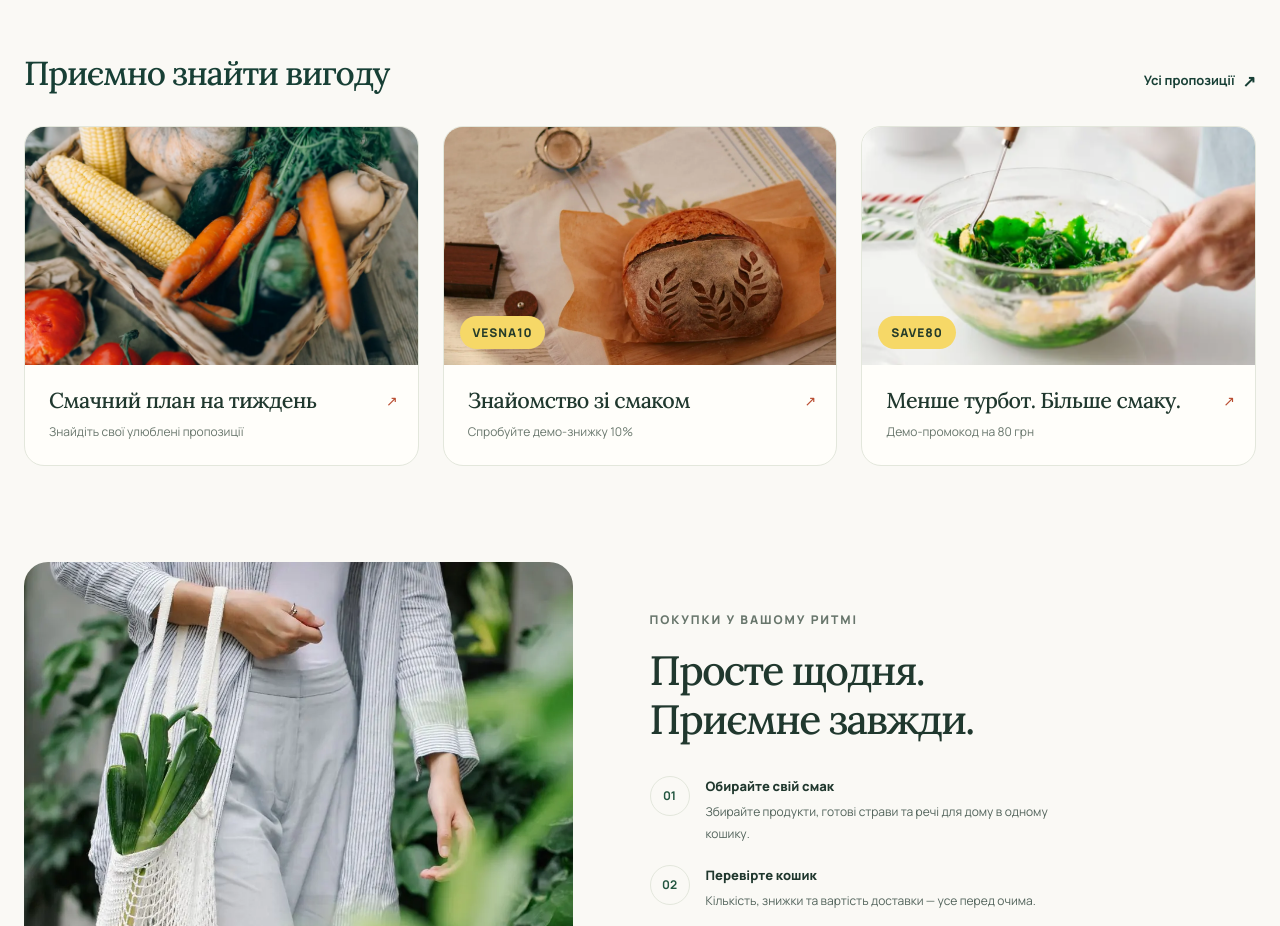
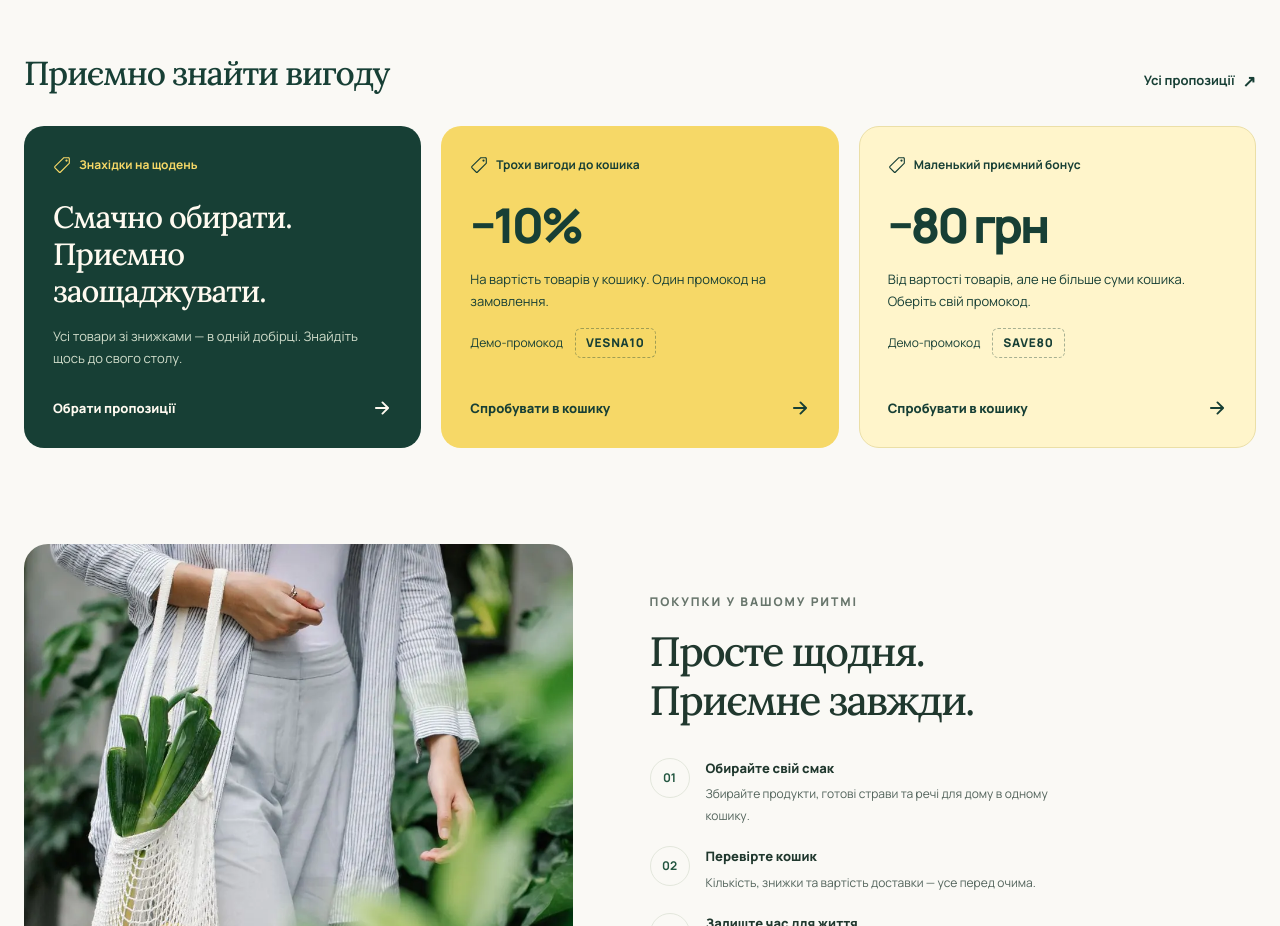
Before and after one commit to YuriyBaranov83/react-shop, a React (Vite) app: page / in a window 1280 px wide. Shown: the part 3400-4326 px from the top of the page. Built offline with nearby package versions, Linux system fonts and the light colour scheme.

Commit message:
Replace repeated promotion photos with clear offer cards

```diff
--- a/src/data/homePromotionsData.js
+++ b/src/data/homePromotionsData.js
@@ -1,30 +1,33 @@
-import { editorialPhotography } from "./marketPhotography";
+import { PROMO_CODES } from "@/features/cart/model/checkout";
+
 export const homePromotionsData = [
   {
     id: "weekly-table",
-    variant: "preorder",
-    title: "Смачний план на тиждень",
-    text: "Знайдіть свої улюблені пропозиції",
+    variant: "market",
+    eyebrow: "Знахідки на щодень",
+    title: "Смачно обирати. Приємно заощаджувати.",
+    text: "Усі товари зі знижками — в одній добірці. Знайдіть щось до свого столу.",
     href: "/catalog/supermarket?filter=sale",
-    badge: null,
-    image: editorialPhotography.hero,
+    action: "Обрати пропозиції",
   },
   {
     id: "first-basket",
-    variant: "holiday",
-    title: "Знайомство зі смаком",
-    text: "Спробуйте демо-знижку 10%",
+    variant: "sunny",
+    eyebrow: "Трохи вигоди до кошика",
+    title: `−${PROMO_CODES.VESNA10.value}%`,
+    text: "На вартість товарів у кошику. Один промокод на замовлення.",
     href: "/cart?promo=VESNA10",
-    badge: "VESNA10",
-    image: editorialPhotography.bakery,
+    code: "VESNA10",
+    action: "Спробувати в кошику",
   },
   {
     id: "easy-dinner",
-    variant: "combo",
-    title: "Менше турбот. Більше смаку.",
-    text: "Демо-промокод на 80 грн",
+    variant: "cream",
+    eyebrow: "Маленький приємний бонус",
+    title: `−${PROMO_CODES.SAVE80.value / 100} грн`,
+    text: "Від вартості товарів, але не більше суми кошика. Оберіть свій промокод.",
     href: "/cart?promo=SAVE80",
-    badge: "SAVE80",
-    image: editorialPhotography.kitchen,
+    code: "SAVE80",
+    action: "Спробувати в кошику",
   },
 ];
--- a/src/pages/home/sections/PromotionsSection.jsx
+++ b/src/pages/home/sections/PromotionsSection.jsx
@@ -1,8 +1,17 @@
 import { Link } from "react-router-dom";
+import clsx from "clsx";
+import { IoArrowForwardOutline, IoPricetagOutline } from "react-icons/io5";
 import Container from "@/components/layout/Container";
 import SectionHeader from "@/components/ui/SectionHeader";
 import { homePromotionsData } from "@/data/homePromotionsData";
 import styles from "./PromotionsSection.module.css";
+
+const tones = {
+  market: styles.market,
+  sunny: styles.sunny,
+  cream: styles.cream,
+};
+
 const PromotionsSection = () => (
   <section id="promotions" className={styles.promotions}>
     <Container>
@@ -13,25 +22,34 @@ const PromotionsSection = () => (
       />
       <div className={styles.grid}>
         {homePromotionsData.map((promo) => (
-          <Link key={promo.id} to={promo.href} className={styles.card}>
-            <div className={styles.photo}>
-              <img
-                src={promo.image}
-                alt=""
-                loading="lazy"
-                decoding="async"
-                width="800"
-                height="600"
-              />
-              {promo.badge && (
-                <span className={styles.badge}>{promo.badge}</span>
+          <Link
+            key={promo.id}
+            to={promo.href}
+            className={clsx(styles.card, tones[promo.variant])}
+          >
+            <p className={styles.eyebrow}>
+              <IoPricetagOutline aria-hidden="true" />
+              {promo.eyebrow}
+            </p>
+            <h3
+              className={clsx(
+                styles.value,
+                promo.code && styles["coupon-value"],
               )}
-            </div>
-            <div className={styles.copy}>
-              <h3>{promo.title}</h3>
-              <p>{promo.text}</p>
-              <span aria-hidden="true">↗</span>
-            </div>
+            >
+              {promo.title}
+            </h3>
+            <p className={styles.description}>{promo.text}</p>
+            {promo.code && (
+              <p className={styles.code}>
+                <span>Демо-промокод</span>
+                <strong>{promo.code}</strong>
+              </p>
+            )}
+            <span className={styles.action}>
+              {promo.action}
+              <IoArrowForwardOutline aria-hidden="true" />
+            </span>
           </Link>
         ))}
       </div>
--- a/src/pages/home/sections/PromotionsSection.module.css
+++ b/src/pages/home/sections/PromotionsSection.module.css
@@ -4,63 +4,117 @@
 .grid {
   display: grid;
   grid-template-columns: repeat(3, minmax(0, 1fr));
-  gap: 1.5rem;
+  gap: 1.25rem;
 }
 .card {
+  display: flex;
+  flex-direction: column;
   min-width: 0;
-  background: var(--surface);
-  border: 1px solid var(--border-color);
+  padding: 1.75rem;
+  border: 1px solid transparent;
   border-radius: 1.25rem;
-  overflow: hidden;
-  transition: box-shadow 0.2s ease;
+  color: var(--third-color);
+  transition:
+    box-shadow 0.2s ease,
+    transform 0.2s ease;
 }
-.card:hover {
-  box-shadow: var(--shadow-card);
+.market {
+  background: var(--third-color);
+  color: #fffaf0;
 }
-.photo {
-  position: relative;
-  overflow: hidden;
+.sunny {
+  background: var(--sale-bg);
 }
-.photo img {
-  width: 100%;
-  aspect-ratio: 1.65;
-  object-fit: cover;
+.cream {
+  background: var(--sale-soft);
+  border-color: #ebdfa7;
 }
-.badge {
-  position: absolute;
-  bottom: 1rem;
-  left: 1rem;
-  background: var(--sale-bg);
-  color: var(--sale-ink);
+.eyebrow {
+  display: flex;
+  align-items: center;
+  gap: 0.5rem;
   font-size: 0.75rem;
+  font-weight: 700;
+  margin-bottom: 1.5rem;
+}
+.eyebrow svg {
+  width: 1.125rem;
+  height: 1.125rem;
+  flex-shrink: 0;
+}
+.market .eyebrow {
+  color: var(--sale-bg);
+}
+.value {
+  font-family: var(--font-display);
+  font-size: clamp(1.6rem, 2.4vw, 2rem);
+  line-height: 1.2;
+  font-weight: 500;
+  letter-spacing: -0.035em;
+  text-wrap: balance;
+}
+.coupon-value {
+  font-family: var(--font-base);
+  font-size: 3rem;
   font-weight: 800;
-  padding: 0.4rem 0.8rem;
-  border-radius: var(--radius-pill);
-  letter-spacing: 0.08em;
+  line-height: 1.1;
+  letter-spacing: -0.065em;
 }
-.copy {
-  padding: 1.25rem 1.5rem 1.5rem;
-  position: relative;
+.description {
+  margin-top: 1rem;
+  font-size: 0.8125rem;
+  line-height: 1.7;
 }
-.copy h3 {
-  font-family: var(--font-display);
-  font-size: 1.35rem;
-  font-weight: 500;
-  line-height: 1.4;
-  letter-spacing: -0.03em;
-  padding-right: 1rem;
+.market .description {
+  color: #d1ddcb;
 }
-.copy p {
+.code {
+  display: flex;
+  align-items: center;
+  flex-wrap: wrap;
+  gap: 0.5rem 0.75rem;
+  margin-block: 1rem;
   font-size: 0.75rem;
-  color: var(--text-muted);
-  margin-top: 0.4rem;
-  padding-right: 1rem;
 }
-.copy > span {
-  position: absolute;
-  right: 1.25rem;
-  top: 1.5rem;
-  color: var(--coral-color);
+.code strong {
+  border: 1px dashed rgb(23 63 53 / 38%);
+  border-radius: 0.375rem;
+  padding: 0.25rem 0.625rem;
+  letter-spacing: 0.06em;
+  font-weight: 800;
+}
+.action {
+  display: flex;
+  justify-content: space-between;
+  align-items: center;
+  gap: 1rem;
+  margin-top: auto;
+  padding-top: 1.5rem;
+  font-size: 0.8125rem;
+  font-weight: 800;
+}
+.action svg {
+  flex-shrink: 0;
+  width: 1.25rem;
+  height: 1.25rem;
+  transition: transform 0.2s ease;
+}
+@media (hover: hover) and (pointer: fine) {
+  .card:hover {
+    transform: translateY(-3px);
+    box-shadow: var(--shadow-card);
+  }
+  .card:hover .action svg {
+    transform: translateX(4px);
+  }
+}
+@media (max-width: 900px) {
+  .grid {
+    gap: 1rem;
+  }
+  .card {
+    padding: 1.25rem;
+  }
 }
 @media (max-width: 700px) {
   .promotions {
@@ -68,32 +122,18 @@
   }
   .grid {
     grid-template-columns: minmax(0, 1fr);
-    gap: 1rem;
   }
   .card {
-    display: grid;
-    grid-template-columns: 0.8fr 1fr;
+    padding: 1.5rem;
   }
-  .photo img {
-    height: 100%;
-    aspect-ratio: auto;
-    min-height: 12rem;
+  .eyebrow {
+    margin-bottom: 1rem;
   }
-  .copy {
-    padding: 1.5rem 1rem;
-    align-self: center;
+  .value {
+    max-width: 20rem;
+    font-size: 1.75rem;
   }
-  .copy h3 {
-    font-size: 1.2rem;
-  }
-  .copy > span {
-    top: 0.75rem;
-    right: 0.75rem;
-  }
-  .badge {
-    font-size: 0.75rem;
-    padding: 0.3rem 0.5rem;
-    left: 0.5rem;
-    bottom: 0.75rem;
+  .coupon-value {
+    font-size: 2.75rem;
   }
 }
```
